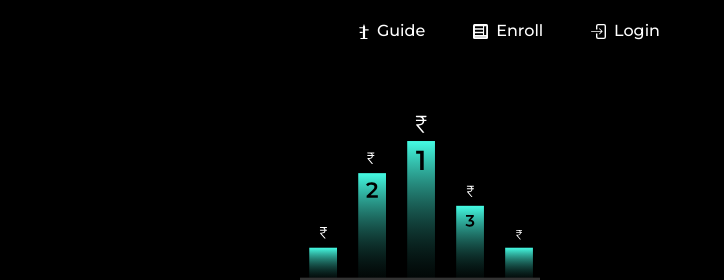
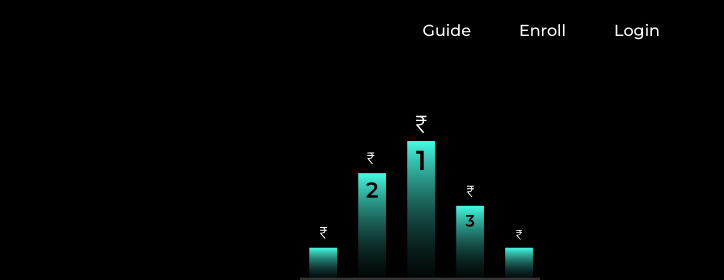
Before and after one commit to ShivaRamKrishna8277/elegancefund, a plain HTML site: page leaderboard.html in a window 1280 px wide. Shown: the top 280 px of the page, 556-1280 px from the left. Drawn offline with nearby package versions, Linux system fonts and the light colour scheme.

Commit message:
Update leaderboard.html

```diff
--- a/leaderboard.html
+++ b/leaderboard.html
@@ -27,19 +27,16 @@
                 <ul class="navbar-nav gap-lg-5 gap-4 mt-4 mt-lg-0">
                   <li class="nav-item">
                     <a class="nav-link h6 p-0 text-white m-0 fw-medium d-flex align-items-center" href="guide.html">
-                        <img src="assests/images/guide-icon.svg" alt="" height="15" class="me-2">
                         <span>Guide</span>
                     </a>
                   </li>
                   <li class="nav-item">
                     <a class="nav-link h6 p-0 text-white m-0 fw-medium d-flex align-items-center" href="enroll.html">
-                        <img src="assests/images/enroll-icon-light.svg" alt="" height="15" class="me-2">
                         <span>Enroll</span>
                     </a>
                   </li>
                   <li class="nav-item">
                     <a class="nav-link h6 p-0 text-white m-0 fw-medium d-flex align-items-center" href="login.html">
-                        <img src="assests/images/login.svg" alt="" height="15" class="me-2">
                         <span>Login</span>
                     </a>
                   </li>
```
